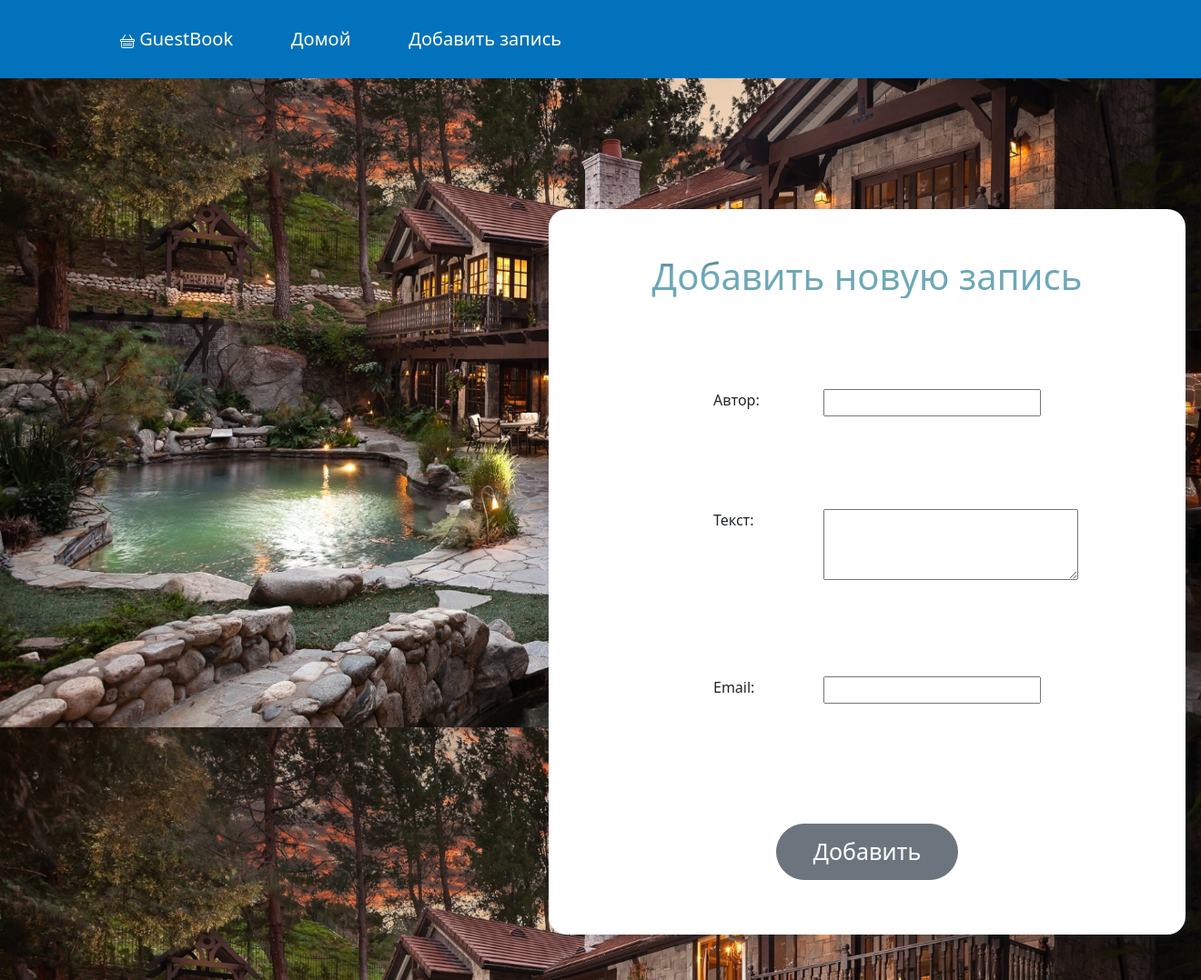
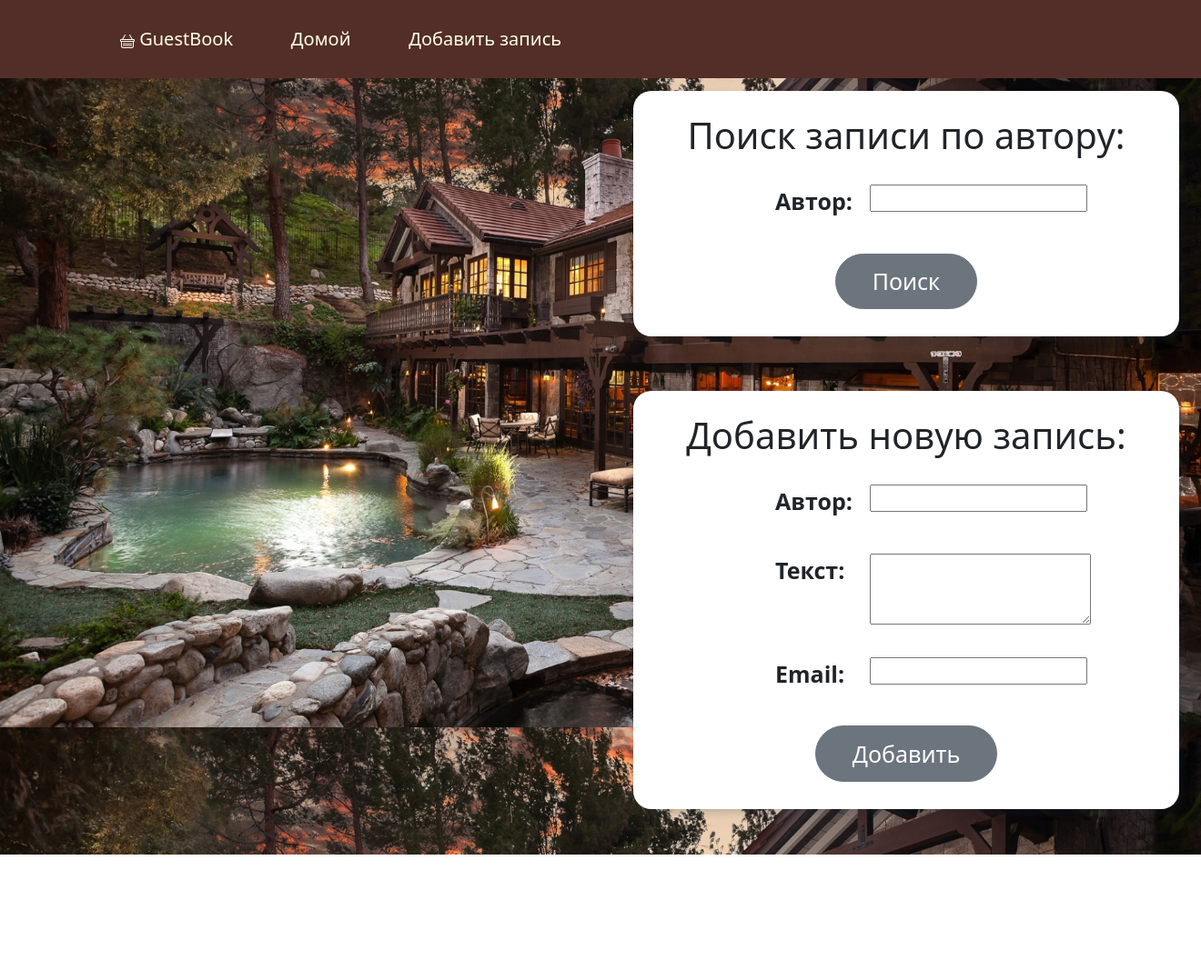
Before and after one commit to asmossunov/exam_7_Anton_Mossunov, a Django app: page / in a window 1320 px wide. Shown: the whole page at 91% size. After the commit the page ends 940 px from the top, so only its background shows below. Run offline with Django 3.2, Linux system fonts and the light colour scheme; data that the repository does not hold is empty; some libraries are stand-ins or nearby versions.

Commit message:
Реализация функции поиска записей по автору на главной странице
Создана форма для получения имениа автора записи для поиска
Создан шаблон для этой формы
Реализована адресация
Создано представление find_view для обработки запроса на получение искомой записи.
На главную страницу добавлена форма посредством include

```diff
--- a/guest_book/book/forms.py
+++ b/guest_book/book/forms.py
@@ -7,7 +7,7 @@ class RecordForm(forms.Form):
     author_name = forms.CharField(max_length=200, required=True, label='Автор',
                                    widget=forms.TextInput({'class': 'form-input'}))
     text = forms.CharField(max_length=2000, required=True, label='Текст',
-                                          widget=widgets.Textarea(attrs={'rows': 3, 'cols': 28}))
+                                          widget=widgets.Textarea(attrs={'rows': 3, 'cols': 24}))
     author_email = forms.EmailField(max_length=2000, required=True, label='Email')
 
     def clean_author_name(self):
@@ -15,3 +15,14 @@ class RecordForm(forms.Form):
         if len(author_name) < 2:
             raise ValidationError('Поле должно быть заполнено более чем одним символом')
         return author_name
+
+
+class FindForm(forms.Form):
+    author_name = forms.CharField(max_length=200, required=True, label='Автор',
+                                  widget=forms.TextInput({'class': 'form-input'}))
+
+    def clean_author_name(self):
+        author_name = self.cleaned_data.get('author_name')
+        if len(author_name) < 2:
+            raise ValidationError('Поле должно быть заполнено более чем одним символом')
+        return author_name
--- a/guest_book/book/templates/add_record.html
+++ b/guest_book/book/templates/add_record.html
@@ -7,7 +7,7 @@
         {% csrf_token %}
 
         <div class="form">
-            {% include 'partials/record_form.html' with main_title='Добавить новую запись' button_text='Добавить' %}
+            {% include 'partials/record_form.html' with main_title='Добавить новую запись:' button_text='Добавить' %}
         </div>
 
     </form>
--- a/guest_book/book/templates/index.html
+++ b/guest_book/book/templates/index.html
@@ -5,11 +5,11 @@
 
 {% block content %}
     <div class="row">
-        <div class="col-5">
-            <div class="row row-cols-1 row-cols-lg-1 g-1 g-lg-1 justify-content-center">
+        <div class="col-6">
+            <div class="row row-cols-1 row-cols-lg-1 g-2 md-2 justify-content-center">
 
                 {% for record in records %}
-                    {% if record.status == 'ACTIVE' %}
+
                         <div class="col-3 between-space">
                            <div class="p-3 border bg-light center-block">
                                <h3>{{ record.author_name }}<span>( {{ record.author_email}} )</span>
@@ -29,20 +29,32 @@
                               </div>
                            </div>
                         </div>
-                    {% endif %}
+
                 {% endfor %}
             </div>
         </div>
 
         <div class="col-2">
-            <form action="{% url 'record_add' %}" method="POST">
-            {% csrf_token %}
+            <div class="row">
 
-                <div class="form">
-                    {% include 'partials/record_form.html' with main_title='Добавить новую запись' button_text='Добавить' %}
-                </div>
+                     <form action="{% url 'find_record' %}" method="POST">
+                    {% csrf_token %}
+                        <div class="form">
+                            {% include 'partials/find_form.html' with main_title='Поиск записи по автору:' button_text='Поиск' %}
+                        </div>
+                    </form>
 
-    </form>
+                    <form action="{% url 'record_add' %}" method="POST">
+                    {% csrf_token %}
+                        <div class="form">
+                            {% include 'partials/record_form.html' with main_title='Добавить новую запись:' button_text='Добавить' %}
+                        </div>
+                    </form>
+
+
+
+            </div>
         </div>
+
     </div>
 {% endblock %}
--- /dev/null
+++ b/guest_book/book/templates/partials/find_form.html
@@ -0,0 +1,23 @@
+<div class="container">
+    <div class="box">
+        <div class="head_text heading text-center">
+                <h3 class="main-title-home">{{ main_title }}</h3>
+            </div>
+        {% for find in find_form %}
+        <div class="row justify-content-center">
+           <div class="col-2">
+               <label class="form-label" for="{{ find.id_for_label }}">{{ find.label}}:</label>
+           </div>
+           <div class="col-4">
+               <div class="row-form-errors">{{ find.errors }}</div>
+               {{ find }}
+           </div>
+        </div>
+        {% endfor %}
+        <div class="row justify-content-center">
+            <div class="col-10 text-center">
+                <button type="submit" class="btn btn-secondary btn-block">{{ button_text }}</button>
+            </div>
+        </div>
+    </div>
+</div>
--- a/guest_book/book/urls.py
+++ b/guest_book/book/urls.py
@@ -1,15 +1,15 @@
 from django.contrib import admin
 from django.urls import path
 
-from book.views.records import index_view, add_record_view, edit_record_view, delete_view, confirm_delete
+from book.views.records import index_view, add_record_view, edit_record_view, delete_view, confirm_delete, find_view
 
 urlpatterns = [
     path('admin/', admin.site.urls),
     path('', index_view, name='index'),
     path('records/', index_view, name='index'),
-    # path('products/<int:pk>', product_view, name='product_detail'),
     path('records/add/', add_record_view, name='record_add'),
     path('records/<int:pk>/edit/', edit_record_view, name='record_edit'),
     path('task/<int:pk>/delete/', delete_view, name='record_delete'),
     path('task/<int:pk>/confirm_delete/', confirm_delete, name='confirm_delete'),
+    path('records/find/', find_view, name='find_record'),
 ]
--- a/guest_book/book/views/records.py
+++ b/guest_book/book/views/records.py
@@ -3,16 +3,18 @@ from django.shortcuts import render, redirect, get_object_or_404
 
 from book.models import Record, StatusChoices
 
-from book.forms import RecordForm
+from book.forms import RecordForm, FindForm
 
 
 def index_view(request):
     if request.method == 'GET':
-        records = Record.objects.all().order_by('-created_at')
+        records = Record.objects.filter(status='ACTIVE').order_by('-created_at')
         form = RecordForm()
+        find_form = FindForm()
         context = {
             'records': records,
             'choices': StatusChoices.choices,
+            'find_form': find_form,
             'form': form
         }
         return render(request, 'index.html', context)
@@ -25,10 +27,7 @@ def add_record_view(request):
         return render(request, 'add_record.html', context)
     form = RecordForm(request.POST)
     if not form.is_valid():
-        context = {
-            'form': form
-        }
-        return render(request, 'add_record.html', context)
+        return redirect('index')
     record = Record.objects.create(**form.cleaned_data)
     return redirect('index')
 
@@ -65,3 +64,19 @@ def confirm_delete(request, pk):
     Record.objects.filter(pk=pk).update(
         status=StatusChoices.Неактивно)
     return redirect('index')
+
+def find_view(request):
+    if request.POST.get('author_name'):
+        author_name = request.POST.get('author_name')
+        print(author_name)
+        records = Record.objects.filter(author_name=author_name)
+        print(records)
+        form = RecordForm()
+        find_form = FindForm()
+        context = {
+            'records': records,
+            'choices': StatusChoices.choices,
+            'find_form': find_form,
+            'form': form
+        }
+        return render(request, 'index.html', context)
--- a/guest_book/static/styles/main.css
+++ b/guest_book/static/styles/main.css
@@ -12,7 +12,7 @@
 }
 
 .row{
-    margin-top: 100px;
+    margin-top: 30px;
 }
 
 .card-title{
@@ -58,7 +58,7 @@ box-shadow: -1px -7px 8px 0px rgba(34, 60, 80, 0.2);
     border-radius: 10px;
 }
 .box{
-    width: 700px;
+    width: 600px;
     margin: auto auto 50px;
     background-color: white;
     border-radius: 20px;
@@ -66,19 +66,16 @@ box-shadow: -1px -7px 8px 0px rgba(34, 60, 80, 0.2);
     -moz-box-shadow: 4px 4px 8px 0px rgba(34, 60, 80, 0.2);
     box-shadow: 4px 4px 8px 0px rgba(34, 60, 80, 0.2);
 }
-
+.form-label{
+    font-size: 25px;
+    font-weight: bold;
+}
 .col-5{
     margin-top: 25px;
 }
 .main-title-home{
-	background: #2b3f44;
-	background: -webkit-linear-gradient(to bottom, #2b3f44 28%, #6da8b8 70%);
-	background: -moz-linear-gradient(to bottom, #2b3f44 28%, #6da8b8 70%);
-	background: linear-gradient(to bottom, #2b3f44 28%, #6da8b8 70%);
-	-webkit-background-clip: text;
-	-webkit-text-fill-color: transparent;
-	padding-top: 50px;
-    margin-top: 130px;
+    padding-top: 25px;
+    margin-top: 10px;
     font-size: 40px;
 }
 .text{
@@ -119,8 +116,8 @@ box-shadow: -1px -7px 8px 0px rgba(34, 60, 80, 0.2);
 
 .btn{
     font-size: 25px;
-    margin-top: 30px;
-    margin-bottom: 60px;
+
+    margin-bottom: 30px;
     padding: 0.7rem 2.5rem;
     border-radius: 2.25rem;
 }
@@ -216,7 +213,9 @@ box-shadow: -1px -7px 8px 0px rgba(34, 60, 80, 0.2);
     color: #6c6c6c;
 }
 
-
+.a{
+    font-size: 30px;
+}
 
 
 body {
@@ -226,7 +225,7 @@ body {
 
 .navbar {
     display: block;
-    background: #0272bc;
+    background: #532e28;
     position: fixed;
     top: 0;
     right: 0;
```
